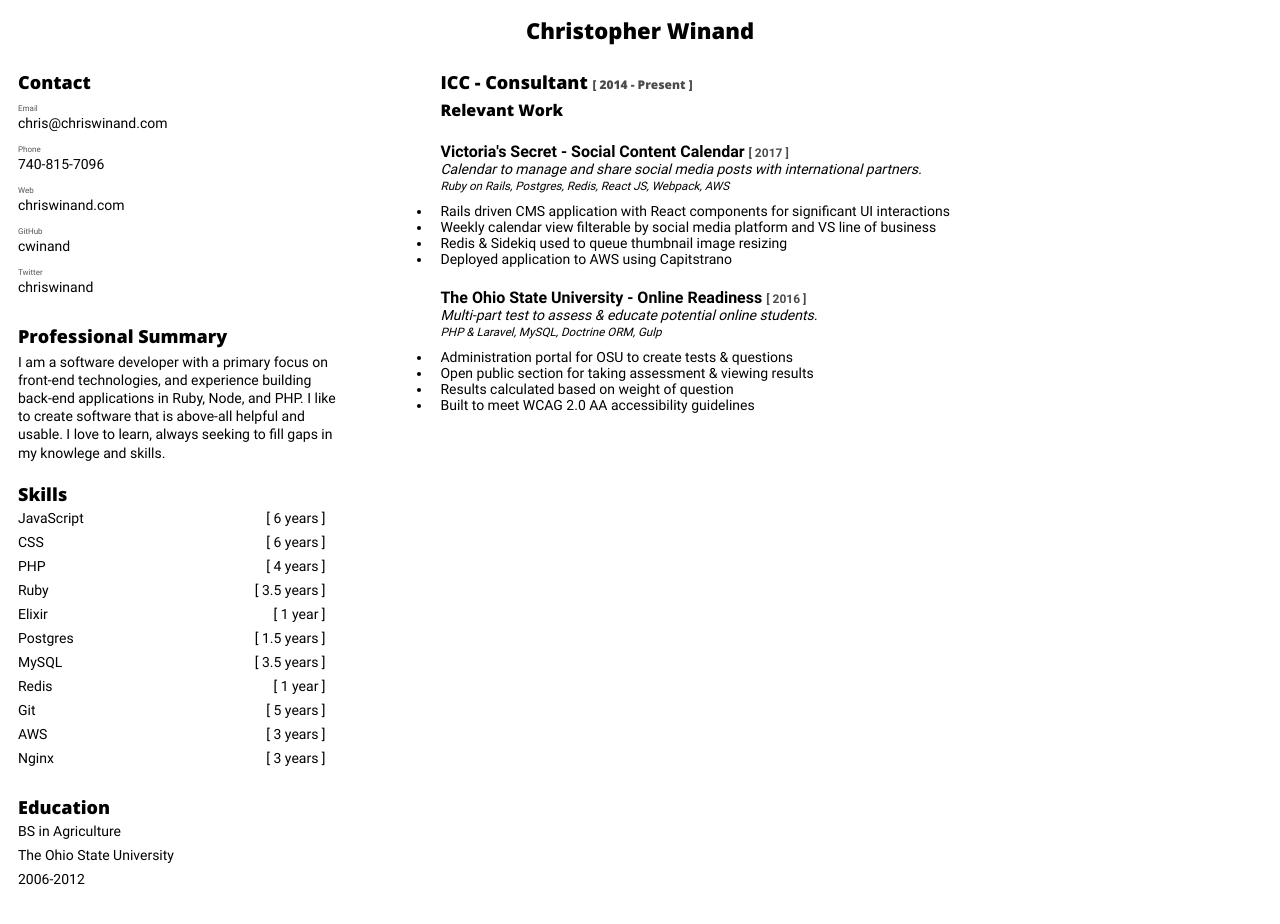
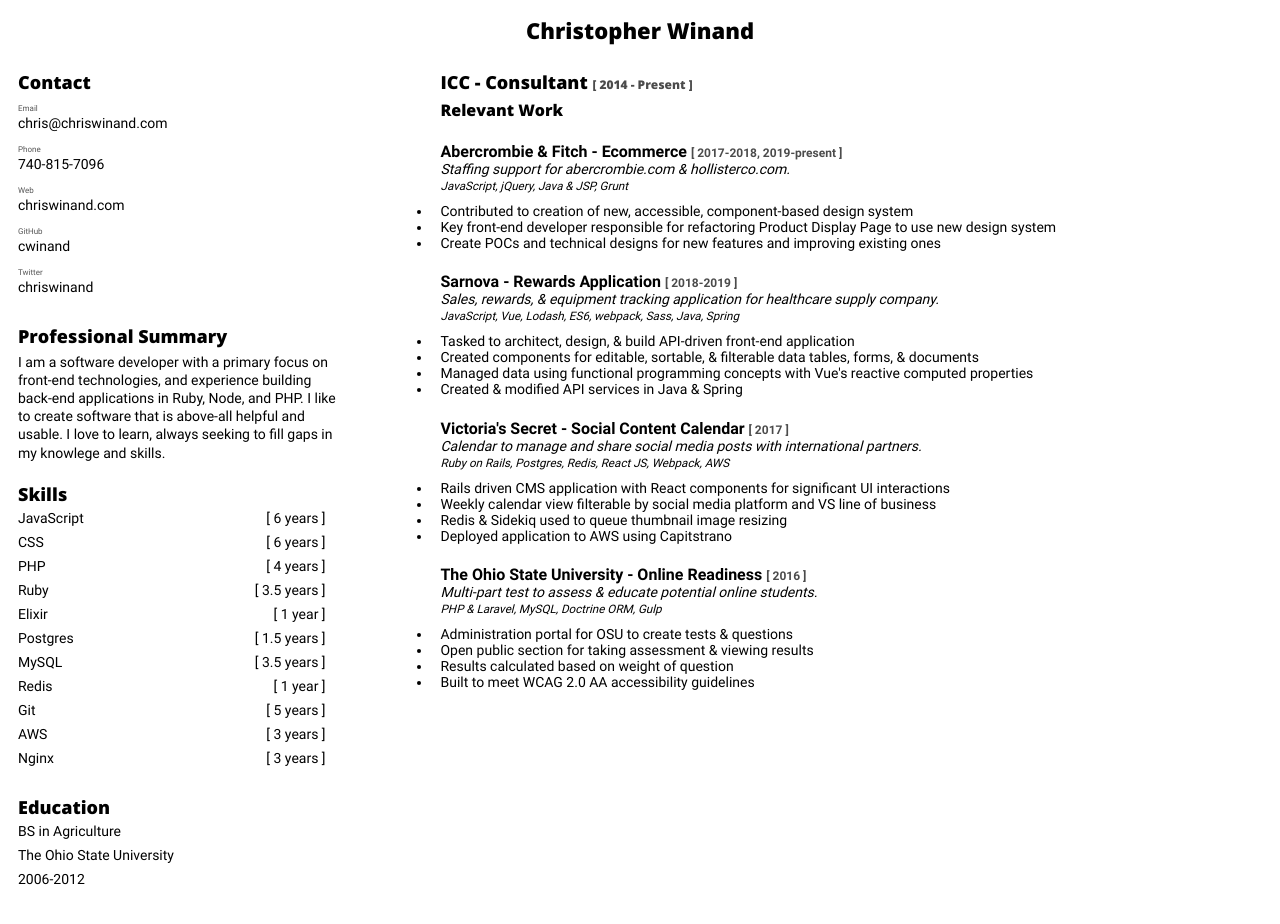
Before and after one commit to cwinand/resume, a Jekyll site: the page built from index.md, in a window 1280 px wide. Built offline with Jekyll 4.4.1, drawn with Linux system fonts in a browser that asks for light colours.

Commit message:
Add sarnova, A&F experience

```diff
--- a/_data/projects.yml
+++ b/_data/projects.yml
@@ -1,3 +1,20 @@
+- name: Abercrombie & Fitch - Ecommerce
+  year: 2017-2018, 2019-present
+  desc: Staffing support for abercrombie.com & hollisterco.com.
+  stack: JavaScript, jQuery, Java & JSP, Grunt
+  summary:
+    - Contributed to creation of new, accessible, component-based design system
+    - Key front-end developer responsible for refactoring Product Display Page to use new design system
+    - Create POCs and technical designs for new features and improving existing ones
+- name: Sarnova - Rewards Application
+  year: 2018-2019
+  desc: Sales, rewards, & equipment tracking application for healthcare supply company.
+  stack: JavaScript, Vue, Lodash, ES6, webpack, Sass, Java, Spring
+  summary:
+    - Tasked to architect, design, & build API-driven front-end application
+    - Created components for editable, sortable, & filterable data tables, forms, & documents
+    - Managed data using functional programming concepts with Vue's reactive computed properties
+    - Created & modified API services in Java & Spring
 - name: Victoria's Secret - Social Content Calendar
   year: 2017
   desc: Calendar to manage and share social media posts with international partners.
```
